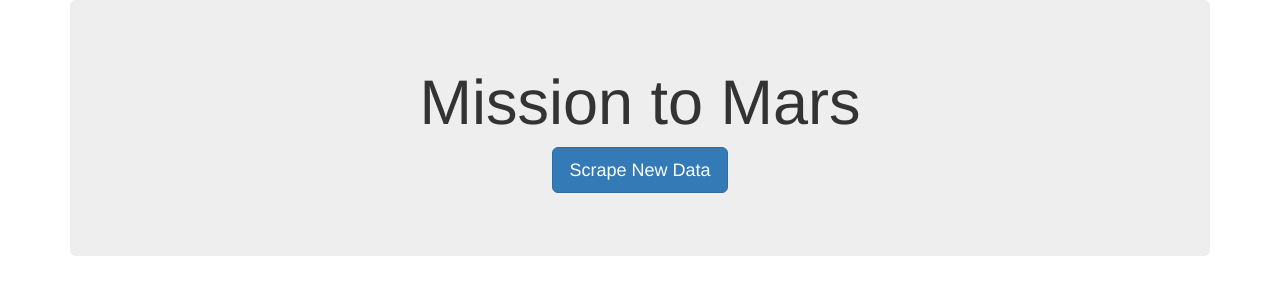
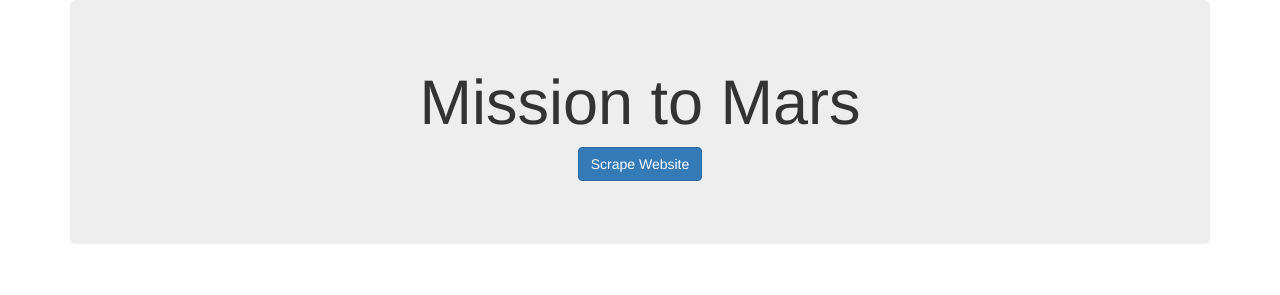
Before and after one commit to alorenz465446/Mission-to-Mars, a Flask app: page / in a window 1280 px wide. Shown: the top 295 px of the page. Run offline with Flask 2, Linux system fonts and the light colour scheme; data that the repository does not hold is empty; some libraries are stand-ins or nearby versions.

Commit message:
adding bootstrap changes

```diff
--- a/Templates/index.html
+++ b/Templates/index.html
@@ -16,7 +16,8 @@
       <div class="jumbotron text-center">
         <h1>Mission to Mars</h1>
         <!-- Add a button to activate scraping script -->
-        <p><a class="btn btn-primary btn-lg" href="/scrape" role="button">Scrape New Data</a></p>
+        <!-- <p><a class="btn btn-primary btn-lg" href="/scrape" role="button">Scrape New Data</a></p> -->
+        <p><button type="button" class="btn btn-primary">Scrape Website</button></p>
       </div>
 
       <!-- Add section for Mars News -->
```
